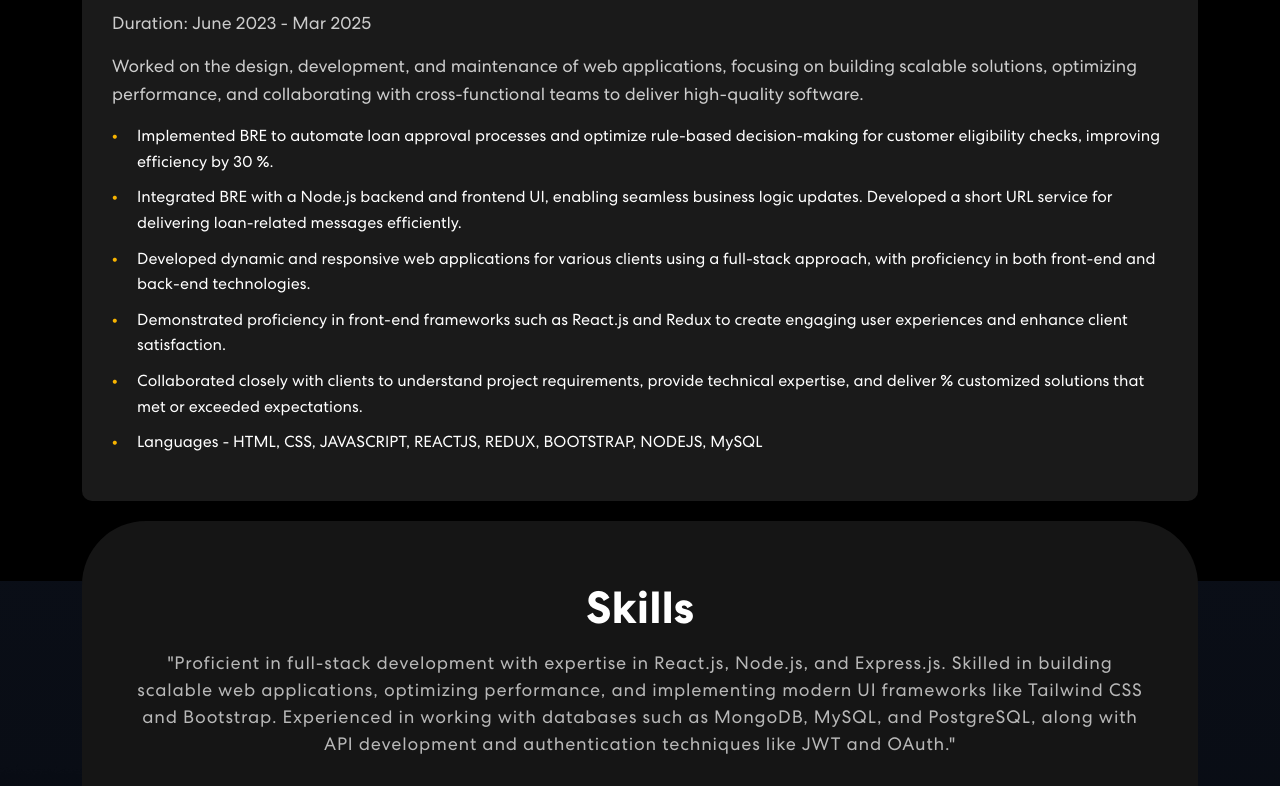
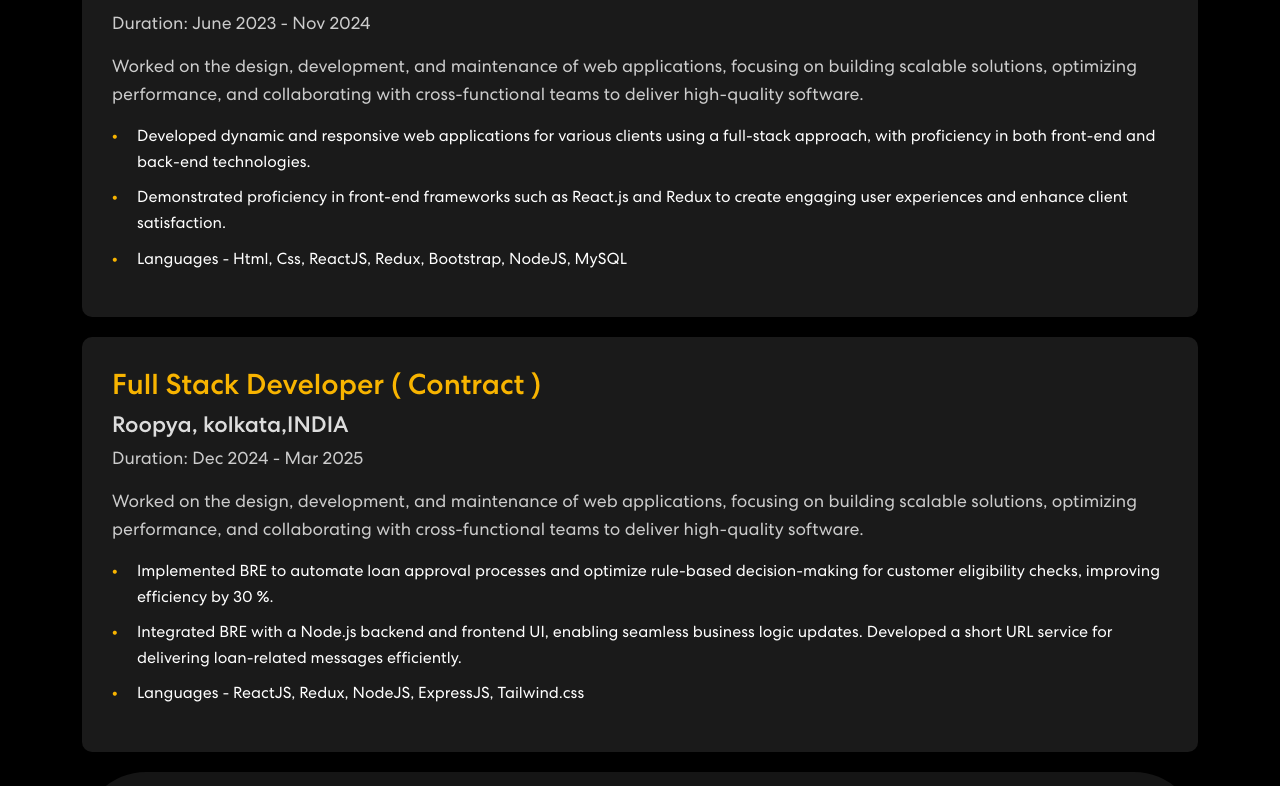
Before and after one commit to Aman2907/portfolio, a React (Vite) app: page / in a window 1280 px wide. Shown: the part 1402-2188 px from the top of the page. Built offline with nearby package versions, Linux system fonts and the light colour scheme.

Commit message:
15  commit

```diff
--- a/src/Components/Experience.jsx
+++ b/src/Components/Experience.jsx
@@ -32,24 +32,21 @@ export const Experience = () => {
                   <div className="experience-item">
                     <h3> Full Stack Developer </h3>
                     <h4> Freelance </h4>
-                    <p> Duration: June 2023 - Mar 2025 </p>
+                    <p> Duration: June 2023 - Nov 2024 </p>
                     <p>
                       Worked on the design, development, and maintenance of web applications, focusing on building scalable solutions, optimizing performance, and collaborating with cross-functional teams to deliver high-quality software.
                     </p>
                     <ul>
-                      <li>Implemented BRE to automate loan approval processes and optimize rule-based decision-making for customer
-                        eligibility checks, improving efficiency by 30 %.</li>
-                      <li>Integrated BRE with a Node.js backend and frontend UI, enabling seamless business logic updates. Developed
-                        a short URL service for delivering loan-related messages efficiently.</li>
-                      <li>Developed dynamic and responsive web applications for various clients using a full-stack approach, with proficiency in both front-end and back-end technologies.</li>
+                      <li>Developed dynamic and responsive web applications for various clients using a full-stack approach, with proficiency
+                        in both front-end and back-end technologies.</li>
                       <li>Demonstrated proficiency in front-end frameworks such as React.js and Redux to create engaging user experiences
                         and enhance client satisfaction.</li>
-                      <li> Collaborated closely with clients to understand project requirements, provide technical expertise, and deliver
-                        % customized solutions that met or exceeded expectations.</li>
-                      <li>Languages - HTML, CSS, JAVASCRIPT, REACTJS, REDUX, BOOTSTRAP, NODEJS, MySQL</li>
+
+
+                      <li>Languages - Html, Css, ReactJS, Redux, Bootstrap, NodeJS, MySQL</li>
                     </ul>
                   </div>
-                  {/* <div className="experience-item">
+                  <div className="experience-item">
                     <h3> Full Stack Developer ( Contract ) </h3>
                     <h4> Roopya, kolkata,INDIA </h4>
                     <p> Duration: Dec 2024 - Mar 2025 </p>
@@ -63,7 +60,7 @@ export const Experience = () => {
                         a short URL service for delivering loan-related messages efficiently.</li>
                       <li>Languages - ReactJS, Redux, NodeJS, ExpressJS, Tailwind.css</li>
                     </ul>
-                  </div> */}
+                  </div>
                 </div>
               }
             </TrackVisibility>
```
